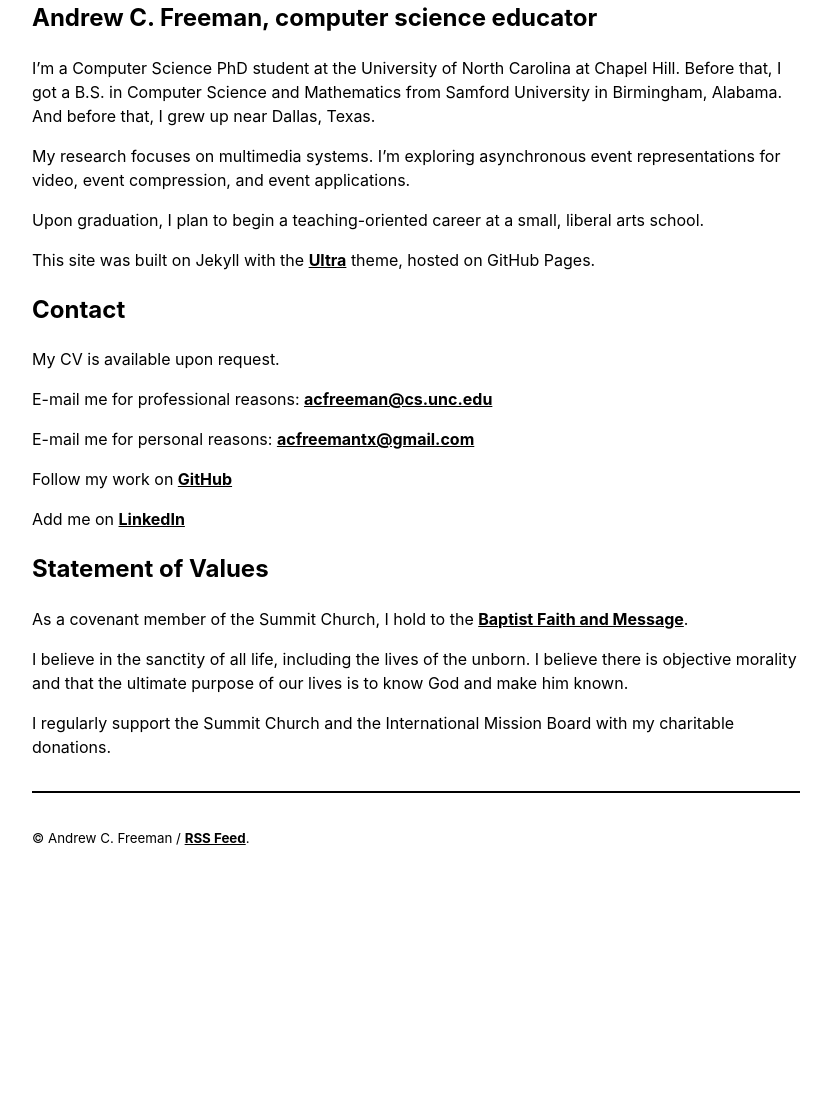
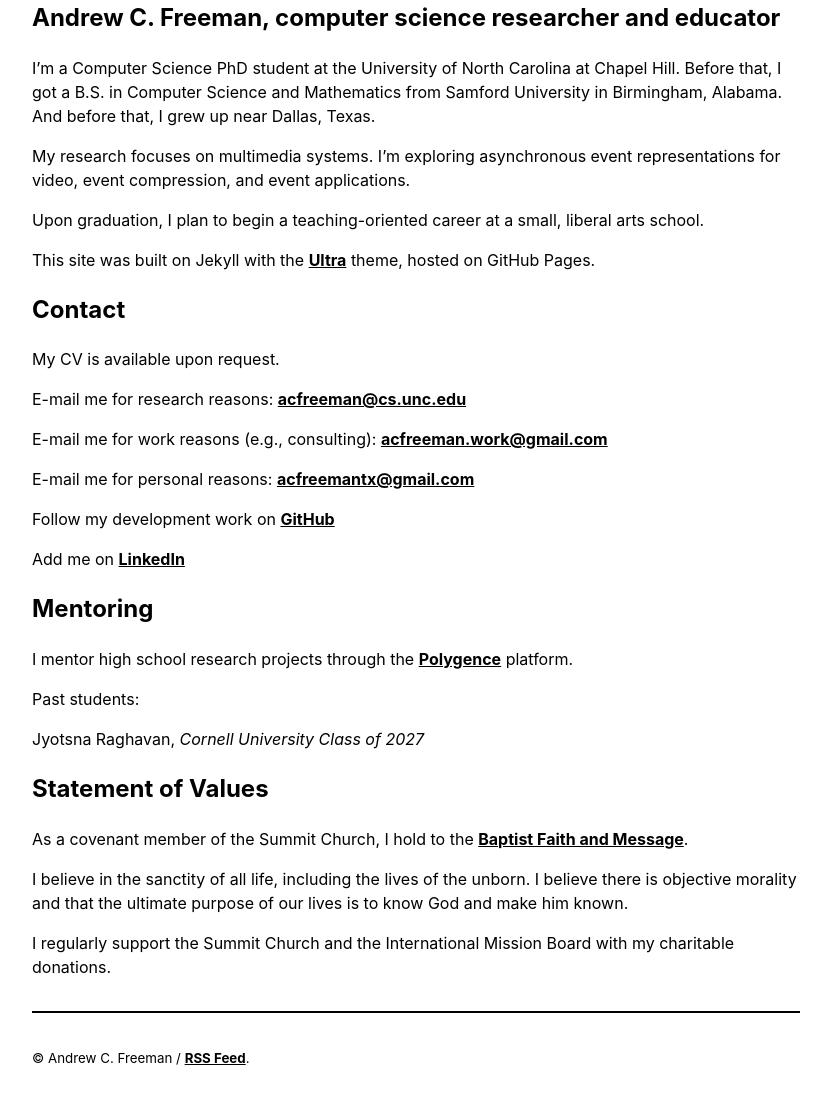
Before and after one commit to ac-freeman/acfreeman.github.io, a Jekyll site: the page built from _pages/about.md, in a window 1280 px wide. Shown: the part 315-1432 px from the top of the page, without its empty margins (224-1055 px from the left). Built offline with Jekyll 4.4.1, drawn with Linux system fonts in a browser that asks for light colours; before the commit the page ends 1212 px from its top, so only the background shows below that.

Commit message:
Update about.md

```diff
--- a/_pages/about.md
+++ b/_pages/about.md
@@ -12,7 +12,7 @@ img {
 </style>
 <img src="{{ page.headshot }}" alt="Me" class="center">
 
-## Andrew C. Freeman, computer science educator
+## Andrew C. Freeman, computer science researcher and educator
 
 I'm a Computer Science PhD student at the University of North Carolina at Chapel Hill. Before that, I got a B.S. in Computer Science and Mathematics from Samford University in Birmingham, Alabama. And before that, I grew up near Dallas, Texas.
 
@@ -25,13 +25,22 @@ This site was built on Jekyll with the <a href="https://github.com/ronv/ultra">U
 ## Contact
 My CV is available upon request.
 
-E-mail me for professional reasons: <a href="mailto:acfreeman@cs.unc.edu">acfreeman@cs.unc.edu</a>
+E-mail me for research reasons: <a href="mailto:acfreeman@cs.unc.edu">acfreeman@cs.unc.edu</a>
+
+E-mail me for work reasons (e.g., consulting): <a href="mailto:acfreeman.work@gmail.com">acfreeman.work@gmail.com</a>
 
 E-mail me for personal reasons: <a href="mailto:acfreemantx@gmail.com">acfreemantx@gmail.com</a>
 
-Follow my work on <a href="https://github.com/andrewcfreeman" target="_blank">GitHub</a>
+Follow my development work on <a href="https://github.com/andrewcfreeman" target="_blank">GitHub</a>
 
 Add me on <a href="https://www.linkedin.com/in/acfreeman/" target="_blank">LinkedIn</a>
+
+## Mentoring
+I mentor high school research projects through the <a href="https://www.polygence.org/">Polygence</a> platform.
+
+Past students:
+
+Jyotsna Raghavan, _Cornell University Class of 2027_
 
 ## Statement of Values
 As a covenant member of the Summit Church, I hold to the [Baptist Faith and Message](https://bfm.sbc.net/bfm2000/).
```
